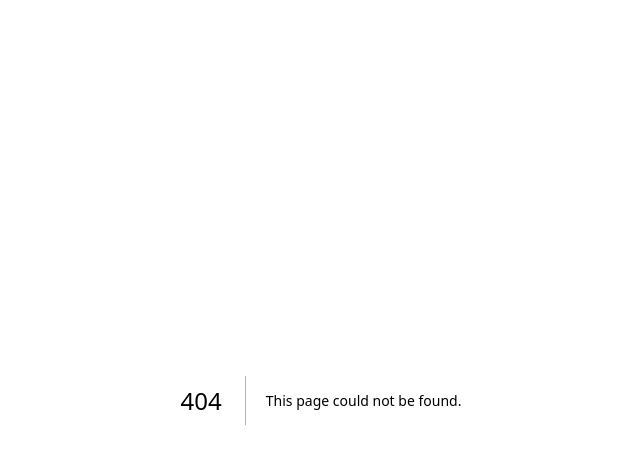
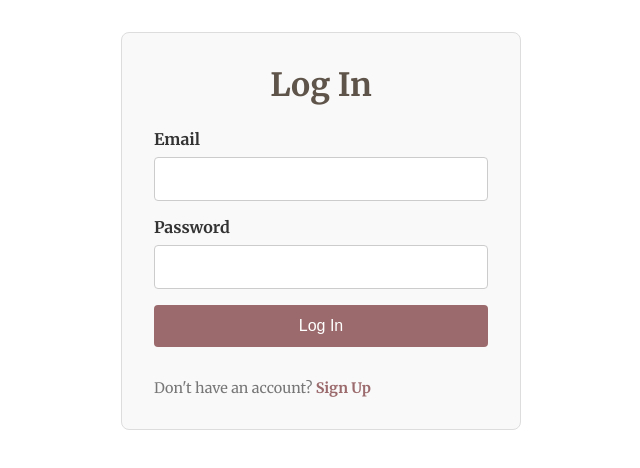
Before and after one commit to HaniaFlores/wdd430-group-project, a Next.js app in the folder handcrafted_haven/: page /login in a window 1280 px wide. Before the commit this address had no page. Shown: the top 468 px of the page, without its empty margins (319-959 px from the left). Built offline with nearby package versions, Linux system fonts and the light colour scheme.

Commit message:
create login and signup page

```diff
--- /dev/null
+++ b/handcrafted_haven/src/app/login/login.module.css
@@ -0,0 +1,77 @@
+/* src/app/login/login.module.css */
+.container {
+  display: flex;
+  flex-direction: column;
+  align-items: center;
+  padding: 2rem;
+  max-width: 400px;
+  margin: 2rem auto;
+  border: 1px solid #ddd;
+  border-radius: 8px;
+  background-color: #f9f9f9;
+}
+
+.title { /* Cambiamos h1 a .title */
+  margin-bottom: 1.5rem;
+  color: #5f5449;
+  font-family: var(--font-merriweather);
+}
+
+.form {
+  width: 100%;
+  display: flex;
+  flex-direction: column;
+  gap: 1rem;
+}
+
+.inputGroup {
+  display: flex;
+  flex-direction: column;
+}
+
+.label { /* Cambiamos label a .label */
+  margin-bottom: 0.5rem;
+  font-weight: bold;
+  color: #333;
+}
+
+.input { /* Creamos una clase para los inputs */
+  padding: 0.75rem;
+  border: 1px solid #ccc;
+  border-radius: 4px;
+  font-size: 1rem;
+}
+
+.button {
+  background-color: #9b6a6c;
+  color: white;
+  padding: 0.75rem 1.5rem;
+  border: none;
+  border-radius: 4px;
+  font-size: 1rem;
+  cursor: pointer;
+  transition: background-color 0.3s ease;
+}
+
+.button:hover {
+  background-color: #5f5449;
+}
+
+.signUpLink,
+.loginLink {
+  margin-top: 1rem;
+  font-size: 0.9rem;
+  color: #777;
+}
+
+.signUpLink a,
+.loginLink a {
+  color: #9b6a6c;
+  text-decoration: none;
+  font-weight: bold;
+}
+
+.signUpLink a:hover,
+.loginLink a:hover {
+  text-decoration: underline;
+}
--- /dev/null
+++ b/handcrafted_haven/src/app/login/page.tsx
@@ -0,0 +1,24 @@
+// src/app/login/page.tsx
+import styles from './login.module.css';
+
+export default function LoginPage() {
+  return (
+    <div className={styles.container}>
+      <h1 className={styles.title}>Log In</h1> {/* Usamos styles.title */}
+      <form className={styles.form}>
+        <div className={styles.inputGroup}>
+          <label htmlFor="email" className={styles.label}>Email</label> {/* Usamos styles.label */}
+          <input type="email" id="email" name="email" required className={styles.input} /> {/* Usamos styles.input */}
+        </div>
+        <div className={styles.inputGroup}>
+          <label htmlFor="password" className={styles.label}>Password</label> {/* Usamos styles.label */}
+          <input type="password" id="password" name="password" required className={styles.input} /> {/* Usamos styles.input */}
+        </div>
+        <button type="submit" className={styles.button}>Log In</button>
+        <p className={styles.signUpLink}>
+          Don't have an account? <a href="/signup">Sign Up</a>
+        </p>
+      </form>
+    </div>
+  );
+}
--- /dev/null
+++ b/handcrafted_haven/src/app/signup/signup.module.css
@@ -0,0 +1,77 @@
+/* src/app/login/login.module.css */
+.container {
+  display: flex;
+  flex-direction: column;
+  align-items: center;
+  padding: 2rem;
+  max-width: 400px;
+  margin: 2rem auto;
+  border: 1px solid #ddd;
+  border-radius: 8px;
+  background-color: #f9f9f9;
+}
+
+.title { /* Cambiamos h1 a .title */
+  margin-bottom: 1.5rem;
+  color: #5f5449;
+  font-family: var(--font-merriweather);
+}
+
+.form {
+  width: 100%;
+  display: flex;
+  flex-direction: column;
+  gap: 1rem;
+}
+
+.inputGroup {
+  display: flex;
+  flex-direction: column;
+}
+
+.label { /* Cambiamos label a .label */
+  margin-bottom: 0.5rem;
+  font-weight: bold;
+  color: #333;
+}
+
+.input { /* Creamos una clase para los inputs */
+  padding: 0.75rem;
+  border: 1px solid #ccc;
+  border-radius: 4px;
+  font-size: 1rem;
+}
+
+.button {
+  background-color: #9b6a6c;
+  color: white;
+  padding: 0.75rem 1.5rem;
+  border: none;
+  border-radius: 4px;
+  font-size: 1rem;
+  cursor: pointer;
+  transition: background-color 0.3s ease;
+}
+
+.button:hover {
+  background-color: #5f5449;
+}
+
+.signUpLink,
+.loginLink {
+  margin-top: 1rem;
+  font-size: 0.9rem;
+  color: #777;
+}
+
+.signUpLink a,
+.loginLink a {
+  color: #9b6a6c;
+  text-decoration: none;
+  font-weight: bold;
+}
+
+.signUpLink a:hover,
+.loginLink a:hover {
+  text-decoration: underline;
+}
```
Also changed, not shown: handcrafted_haven/src/app/signup/page.tsx (added, +32 -0 lines).
